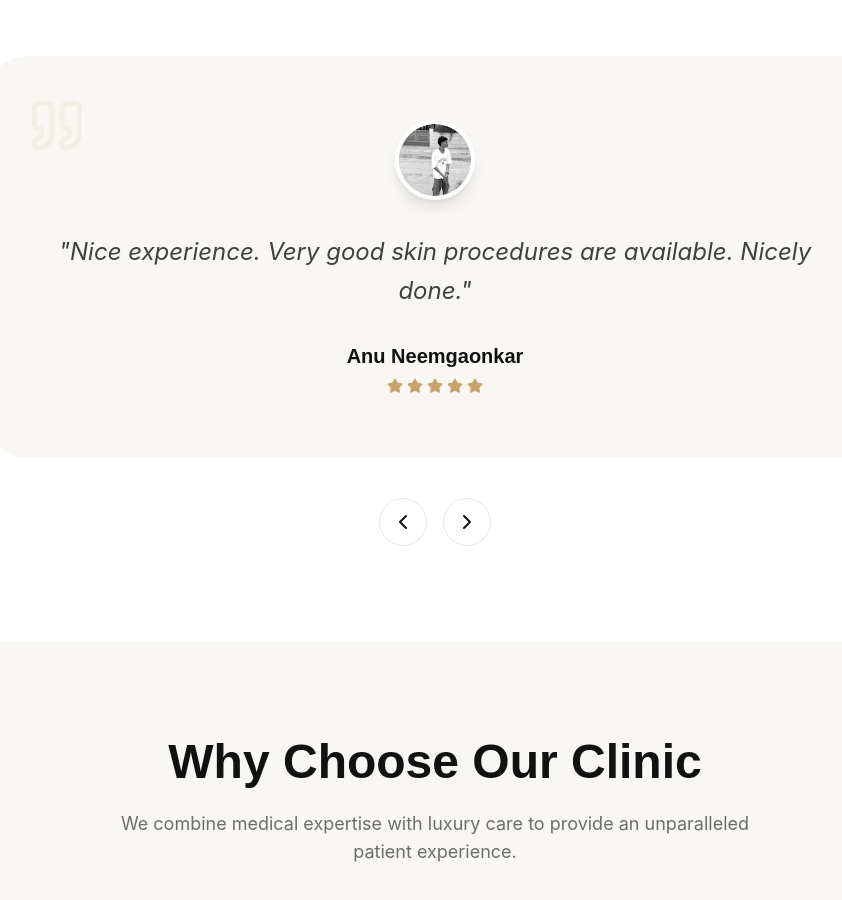
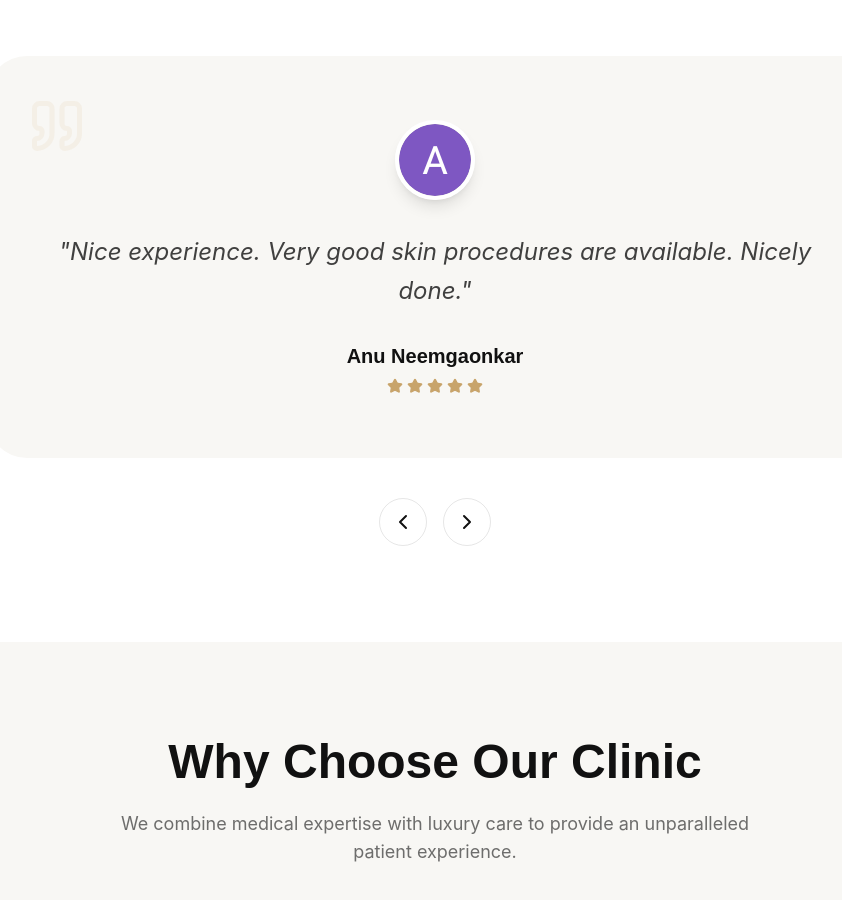
Before and after one commit to Raahiltfb/cosmoroot-demo, a React (Vite) app: page / in a window 1280 px wide. Shown: the part 6200-7100 px from the top of the page, without its empty margins (205-1047 px from the left). Built offline with nearby package versions, Linux system fonts and the light colour scheme.

Commit message:
Update constants.ts

```diff
--- a/src/constants.ts
+++ b/src/constants.ts
@@ -69,13 +69,13 @@ export const REVIEWS = [
     name: "Anu Neemgaonkar",
     text: "Nice experience. Very good skin procedures are available. Nicely done.",
     rating: 5,
-    image: "/akshaybiju.png",
+    image: "/anuneem.png",
   },
   {
     id: 3,
     name: "Dr. Gaurav Ahire",
     text: "Excellent",
     rating: 5,
-    image: "/mithungowda.png",
+    image: "/gauravahire.png",
   },
 ];
```
